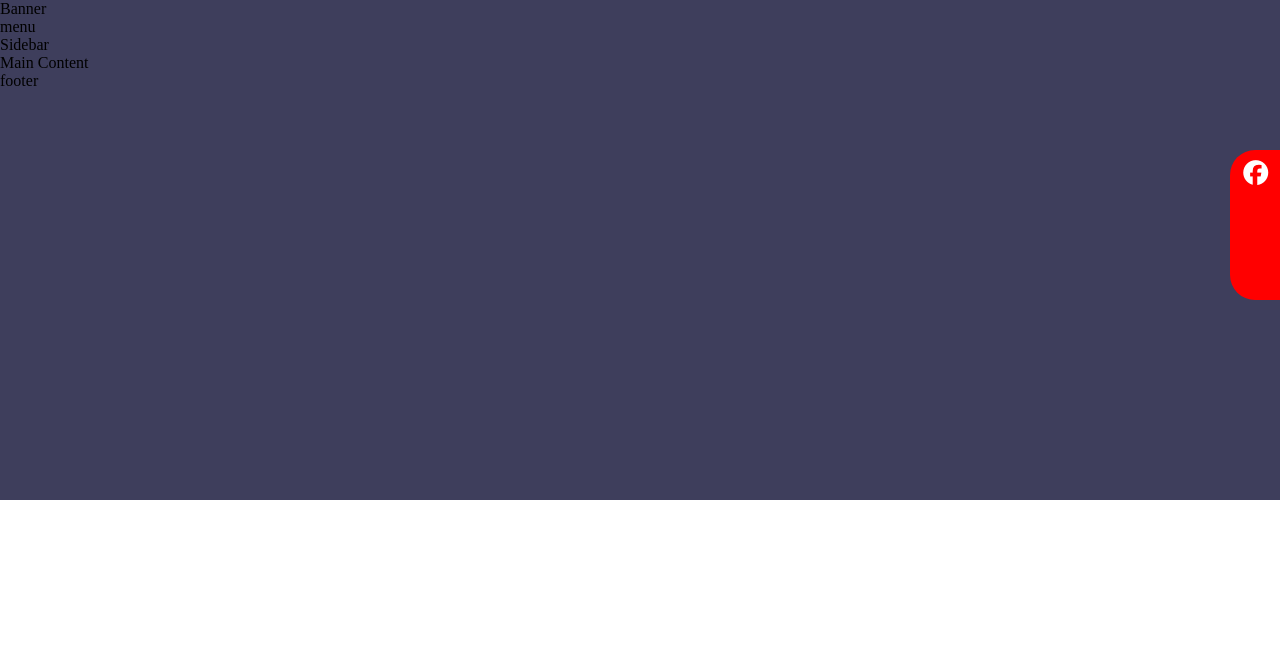
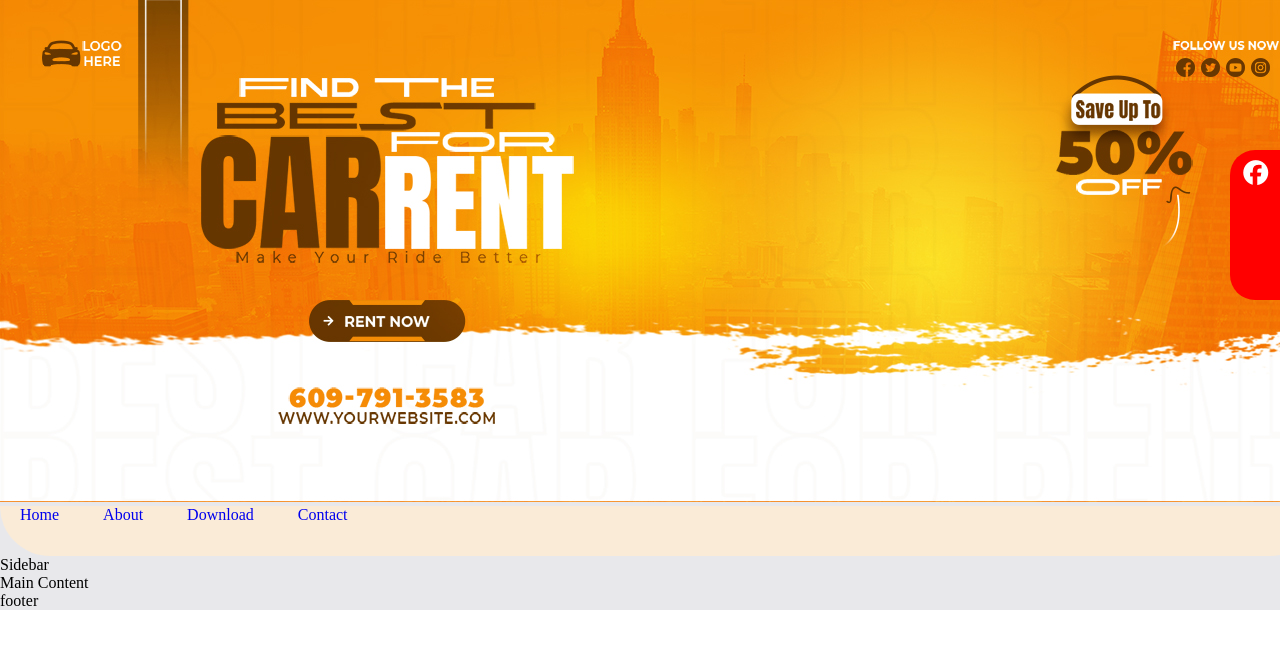
Before and after one commit to drpoudel3785/megawt2025, a PHP site: page /external.html in a window 1280 px wide. Shown: the top 649 px of the page. Run offline with PHP 8.4, Linux system fonts and the light colour scheme; some libraries are stand-ins or nearby versions.

Commit message:
topmenu and banner

```diff
--- a/external.html
+++ b/external.html
@@ -17,11 +17,22 @@
 
     <div id="container">
         <div class="row">
-            <div class="col100">Banner</div>
+            <div class="col100">
+                <img src="images/banner.jpg" alt="banner">
+            </div>
         </div>
-        <div class="row">
-            <div class="col100">menu</div>
-        </div>
+        <div class="row"><!--menu-->
+            <div class="col100">
+                <div id="topmenu">
+                    <ul>
+                        <li><a href="#">Home</a></li>
+                        <li><a href="#">About</a></li>
+                        <li><a href="#">Download</a></li>
+                        <li><a href="#">Contact</a></li>
+                    </ul>
+                </div>
+            </div>
+        </div><!--menuend-->
         <div class="row">
             <div class="col25">Sidebar</div>
             <div class="col75">Main Content</div>
--- a/styles/mystyle.css
+++ b/styles/mystyle.css
@@ -23,8 +23,34 @@ h1,h2,h3,h4,h5,h6{
 #container{
     width:1320px;
     min-height:500px;
-    background-color:#3e3e5c;
+    background-color:#e8e8eb;
     margin:auto auto
+}
+/* Group Selector*/
+img, video{
+    width:100%;
+    height:auto;
+}
+
+#topmenu{
+    width:100%;
+    min-height:50px;
+    background-color: antiquewhite;
+    border-radius: 0px 0px 50px 50px;
+}
+#topmenu ul{
+    list-style-type: none;
+}
+#topmenu ul li{
+    display: inline-block;
+    margin-left:20px;
+    margin-right:20px;
+}
+#topmenu ul li a{
+    text-decoration: none;
+}
+#topmenu ul li a:hover{
+    text-decoration: overline;
 }
 
 .row{min-height:5px;}
```
